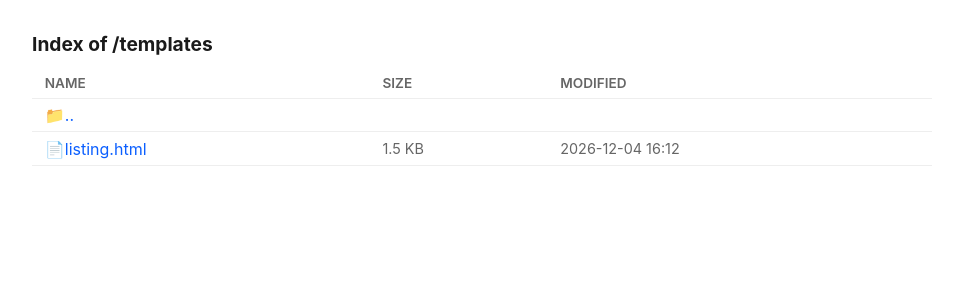
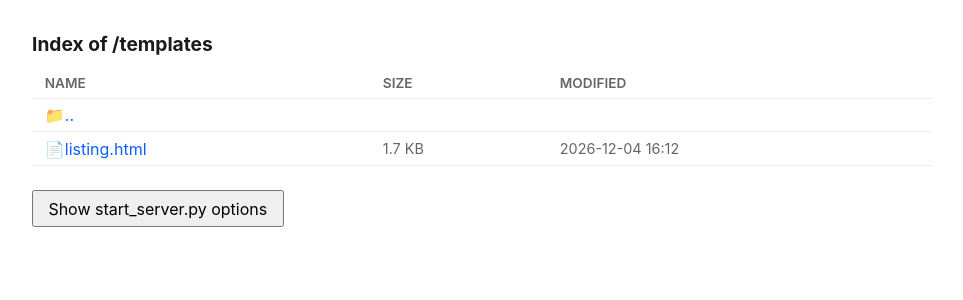
Before and after one commit to hschlecht/webservice, a Flask app: page /browse/templates in a window 1280 px wide. Shown: the top 300 px of the page, without its empty margins (0-963 px from the left). Run offline with Flask 3, Linux system fonts and the light colour scheme.

Commit message:
Add /options endpoint that opens a cmd window with launcher help
POST /options spawns a visible Command Prompt window (Windows only)
running "start_server.py --help", so users can see the launcher's
options without leaving the browser. Returns a 400 on non-Windows
hosts instead of failing silently. A button on the directory listing
triggers it.

Co-Authored-By: Claude Sonnet 5 <noreply@anthropic.com>
Claude-Session: https://claude.ai/code/session_019vibFTuQom3LPEkaPFXExH

```diff
--- a/fileserver/app.py
+++ b/fileserver/app.py
@@ -7,10 +7,15 @@ symlinks, etc.) are rejected.
 
 from __future__ import annotations
 
+import platform
+import subprocess
+import sys
 from datetime import datetime
 from pathlib import Path
 
 from flask import Flask, abort, jsonify, render_template, send_from_directory
+
+LAUNCHER_SCRIPT = Path(__file__).resolve().parent.parent / "start_server.py"
 
 
 def _human_size(num_bytes: int) -> str:
@@ -43,6 +48,21 @@ def create_app(root_dir: str = ".") -> Flask:
     @app.get("/health")
     def health():
         return jsonify(status="ok", root=str(root))
+
+    @app.post("/options")
+    def show_options():
+        if platform.system() != "Windows":
+            return jsonify(
+                status="error",
+                message="Opening a terminal window is only supported when this service runs on Windows.",
+            ), 400
+
+        # Opens a real, visible Command Prompt window on the machine running
+        # this service, which then prints start_server.py's --help output.
+        subprocess.Popen(
+            ["cmd", "/c", "start", "", "cmd", "/k", sys.executable, str(LAUNCHER_SCRIPT), "--help"]
+        )
+        return jsonify(status="ok", message="Opened a terminal window showing the available options.")
 
     @app.get("/", defaults={"subpath": ""})
     @app.get("/browse/<path:subpath>")
--- a/fileserver/templates/listing.html
+++ b/fileserver/templates/listing.html
@@ -14,6 +14,8 @@
     .dir::before { content: "\1F4C1 "; }
     .file::before { content: "\1F4C4 "; }
     .size, .modified { color: #666; font-size: 0.9rem; white-space: nowrap; }
+    form { margin-top: 1.5rem; }
+    button { font: inherit; padding: 0.4rem 0.9rem; cursor: pointer; }
   </style>
 </head>
 <body>
@@ -39,5 +41,9 @@
       {% endfor %}
     </tbody>
   </table>
+
+  <form action="/options" method="post">
+    <button type="submit">Show start_server.py options</button>
+  </form>
 </body>
 </html>
```
Also changed, not shown: README.md.
